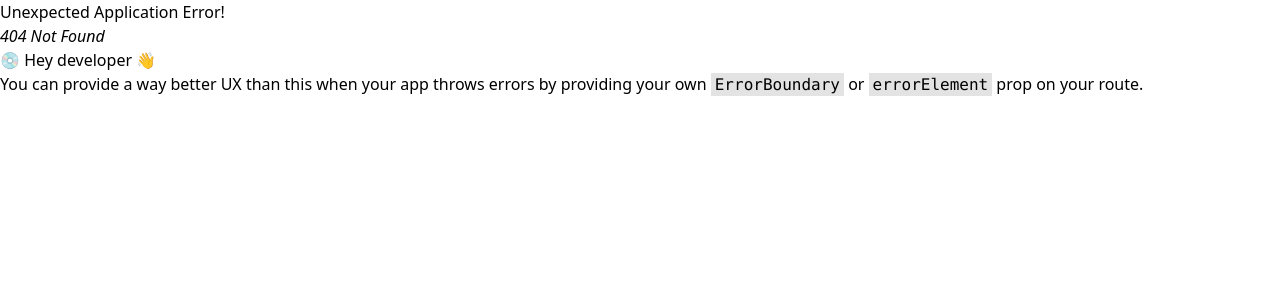
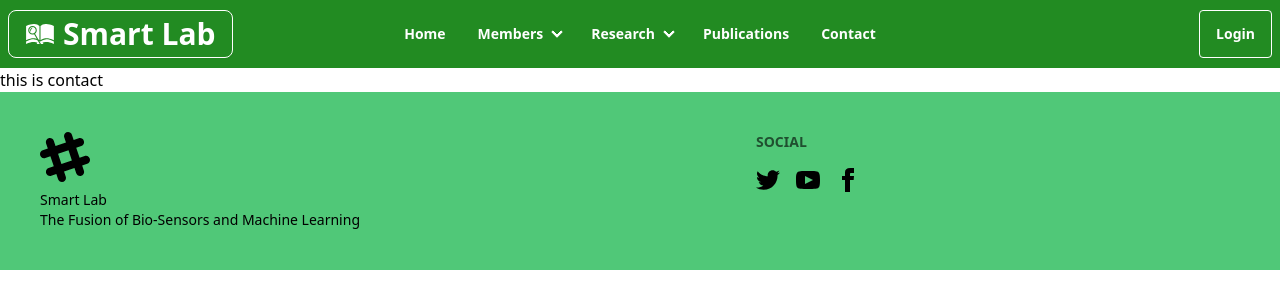
Before and after one commit to Fayshal007/smart-lab, a React (Vite) app: page /contact in a window 1280 px wide. Before the commit this address had no page. Shown: the top 308 px of the page. Built offline with nearby package versions, Linux system fonts and the light colour scheme.

Commit message:
routing setup done

```diff
--- a/src/components/Footer/Footer.jsx
+++ b/src/components/Footer/Footer.jsx
@@ -1,7 +1,7 @@
 const Footer = () => {
   return (
     <>
-      <footer className="footer bg-neutral text-neutral-content p-10">
+      <footer className="footer bg-[#50C878] text-neutral-content p-10">
         <aside>
           <svg
             width="50"
@@ -15,9 +15,9 @@ const Footer = () => {
             <path d="M22.672 15.226l-2.432.811.841 2.515c.33 1.019-.209 2.127-1.23 2.456-1.15.325-2.148-.321-2.463-1.226l-.84-2.518-5.013 1.677.84 2.517c.391 1.203-.434 2.542-1.831 2.542-.88 0-1.601-.564-1.86-1.314l-.842-2.516-2.431.809c-1.135.328-2.145-.317-2.463-1.229-.329-1.018.211-2.127 1.231-2.456l2.432-.809-1.621-4.823-2.432.808c-1.355.384-2.558-.59-2.558-1.839 0-.817.509-1.582 1.327-1.846l2.433-.809-.842-2.515c-.33-1.02.211-2.129 1.232-2.458 1.02-.329 2.13.209 2.461 1.229l.842 2.515 5.011-1.677-.839-2.517c-.403-1.238.484-2.553 1.843-2.553.819 0 1.585.509 1.85 1.326l.841 2.517 2.431-.81c1.02-.33 2.131.211 2.461 1.229.332 1.018-.21 2.126-1.23 2.456l-2.433.809 1.622 4.823 2.433-.809c1.242-.401 2.557.484 2.557 1.838 0 .819-.51 1.583-1.328 1.847m-8.992-6.428l-5.01 1.675 1.619 4.828 5.011-1.674-1.62-4.829z"></path>
           </svg>
           <p>
-            ACME Industries Ltd.
+            Smart Lab
             <br />
-            Providing reliable tech since 1992
+            The Fusion of Bio-Sensors and Machine Learning
           </p>
         </aside>
         <nav>
--- a/src/components/Header/Header.jsx
+++ b/src/components/Header/Header.jsx
@@ -1,4 +1,5 @@
 import { GiArchiveResearch } from "react-icons/gi";
+import { NavLink } from "react-router-dom";
 const Header = () => {
   return (
     <>
@@ -26,72 +27,72 @@ const Header = () => {
               className="menu menu-sm dropdown-content bg-[#228B22] text-white rounded-box z-[1] mt-3 w-52 p-2"
             >
               <li className="hover:bg-[#50C878] hover:text-black rounded">
-                <a>Home</a>
+                <NavLink to="/">Home</NavLink>
               </li>
               <li >
-                <a className="hover:bg-[#50C878] hover:text-black rounded">Members</a>
+                <NavLink className="hover:bg-[#50C878] hover:text-black rounded">Members</NavLink>
                 <ul className="p-2">
                   <li className="hover:bg-[#50C878] hover:text-black rounded">
-                    <a>Director</a>
+                    <NavLink to="/director">Director</NavLink>
                   </li>
                   <li className="hover:bg-[#50C878] hover:text-black rounded">
-                    <a>Postdocs</a>
+                    <NavLink to="/postdocs">Postdocs</NavLink>
                   </li>
                   <li className="hover:bg-[#50C878] hover:text-black rounded">
-                    <a> Ph.D Students</a>
+                    <NavLink to="/phdstudents"> Ph.D Students</NavLink>
                   </li>
                   <li className="hover:bg-[#50C878] hover:text-black rounded">
-                    <a>M.S. Students</a>
+                    <NavLink to="/msstudents">M.S. Students</NavLink>
                   </li>
                   <li className="hover:bg-[#50C878] hover:text-black rounded">
-                    <a>Alumni</a>
+                    <NavLink to="/alumni">Alumni</NavLink>
                   </li>
                 </ul>
               </li>
               <li>
-                <a className="hover:bg-[#50C878] hover:text-black rounded">Research</a>
+                <NavLink className="hover:bg-[#50C878] hover:text-black rounded">Research</NavLink>
                 <ul className="p-2">
                   <li className="hover:bg-[#50C878] hover:text-black rounded">
-                    <a>Machine Learning</a>
+                    <NavLink to="/machinelearning">Machine Learning</NavLink>
                   </li>
                   <li className="hover:bg-[#50C878] hover:text-black rounded">
-                    <a>Bio-informatics</a>
+                    <NavLink to="/biosensor">Bio-sensor</NavLink>
                   </li>
                 </ul>
               </li>
               <li className="hover:bg-[#50C878] hover:text-black rounded">
-                <a>Publications</a>
+                <NavLink to="/publication">Publications</NavLink>
               </li>
               <li className="hover:bg-[#50C878] hover:text-black rounded">
-                <a>Contact</a>
+                <NavLink to="/contact">Contact</NavLink>
               </li>
             </ul>
           </div>
-          <a className="btn hover:bg-[#50C878] hover:text-black text-3xl font-bold"><GiArchiveResearch /> Smart Lab</a>
+          <NavLink to="/" className="btn hover:bg-[#50C878] hover:text-black text-3xl font-bold"><GiArchiveResearch /> Smart Lab</NavLink>
         </div>
         <div className="navbar-center hidden lg:flex font-bold">
           <ul className="menu menu-horizontal px-1">
             <li className="hover:bg-[#50C878] hover:text-black rounded">
-              <a>Home</a>
+              <NavLink to="/">Home</NavLink>
             </li>
             <li className="hover:bg-[#50C878] hover:text-black rounded">
               <details>
                 <summary>Members</summary>
                 <ul className="p-2 bg-[#228B22] text-white">
                   <li className="hover:bg-[#50C878] hover:text-black rounded">
-                    <a>Director</a>
+                    <NavLink to="/director">Director</NavLink>
                   </li>
                   <li className="hover:bg-[#50C878] hover:text-black rounded">
-                    <a>Postdocs</a>
+                    <NavLink to="/postdocs">Postdocs</NavLink>
                   </li>
                   <li className="hover:bg-[#50C878] hover:text-black rounded">
-                    <a> Ph.D Students</a>
+                    <NavLink to="/phdstudents"> Ph.D Students</NavLink>
                   </li>
                   <li className="hover:bg-[#50C878] hover:text-black rounded">
-                    <a>M.S. Students</a>
+                    <NavLink to="/msstudents">M.S. Students</NavLink>
                   </li>
                   <li className="hover:bg-[#50C878] hover:text-black rounded">
-                    <a>Alumni</a>
+                    <NavLink to="/alumni">Alumni</NavLink>
                   </li>
                 </ul>
               </details>
@@ -101,19 +102,19 @@ const Header = () => {
                 <summary>Research</summary>
                 <ul className="p-2 bg-[#228B22] text-white">
                   <li className="hover:bg-[#50C878] hover:text-black rounded">
-                    <a>Machine Learning</a>
+                    <NavLink to="/machinelearning">Machine Learning</NavLink>
                   </li>
                   <li className="hover:bg-[#50C878] hover:text-black rounded">
-                    <a>Bio-informatics</a>
+                    <NavLink to="/biosensor">Bio-sensor</NavLink>
                   </li>
                 </ul>
               </details>
             </li>
             <li className="hover:bg-[#50C878] hover:text-black rounded">
-              <a>Publications</a>
+              <NavLink to="/publication">Publications</NavLink>
             </li>
             <li className="hover:bg-[#50C878] hover:text-black rounded">
-              <a>Contact</a>
+              <NavLink to="/contact">Contact</NavLink>
             </li>
           </ul>
         </div>
--- /dev/null
+++ b/src/components/pages/Alumni/Alumni.jsx
@@ -0,0 +1,11 @@
+import React from 'react';
+
+const Alumni = () => {
+    return (
+        <div>
+            this is alumni
+        </div>
+    );
+};
+
+export default Alumni;
--- /dev/null
+++ b/src/components/pages/BioSensor/BioSensor.jsx
@@ -0,0 +1,11 @@
+import React from 'react';
+
+const BioSensor = () => {
+    return (
+        <div>
+            this is BioSensor
+        </div>
+    );
+};
+
+export default BioSensor;
--- /dev/null
+++ b/src/components/pages/Contact/Contact.jsx
@@ -0,0 +1,11 @@
+import React from 'react';
+
+const Contact = () => {
+    return (
+        <div>
+            this is contact
+        </div>
+    );
+};
+
+export default Contact;
--- /dev/null
+++ b/src/components/pages/Director/Director.jsx
@@ -0,0 +1,11 @@
+
+
+const Director = () => {
+    return (
+        <div>
+            this is director
+        </div>
+    );
+};
+
+export default Director;
--- /dev/null
+++ b/src/components/pages/M.S. Students/MSStudents.jsx
@@ -0,0 +1,11 @@
+import React from 'react';
+
+const MSStudents = () => {
+    return (
+        <div>
+            this is M.S. Students
+        </div>
+    );
+};
+
+export default MSStudents;
--- /dev/null
+++ b/src/components/pages/MachineLearning/MachineLearning.jsx
@@ -0,0 +1,11 @@
+import React from 'react';
+
+const MachineLearning = () => {
+    return (
+        <div>
+            this is machine learning
+        </div>
+    );
+};
+
+export default MachineLearning;
--- /dev/null
+++ b/src/components/pages/Ph.DStudents/PhDStudents.jsx
@@ -0,0 +1,11 @@
+import React from 'react';
+
+const PhDStudents = () => {
+    return (
+        <div>
+            this is Ph.DStudents
+        </div>
+    );
+};
+
+export default PhDStudents;
--- /dev/null
+++ b/src/components/pages/Postdocs/Postdocs.jsx
@@ -0,0 +1,11 @@
+
+
+const Postdocs = () => {
+    return (
+        <div>
+            this is postdocs
+        </div>
+    );
+};
+
+export default Postdocs;
--- /dev/null
+++ b/src/components/pages/Publications/Publications.jsx
@@ -0,0 +1,11 @@
+import React from 'react';
+
+const Publications = () => {
+    return (
+        <div>
+            this is Publications
+        </div>
+    );
+};
+
+export default Publications;
```
Also changed, not shown: src/main.jsx (+44 -0 lines).
